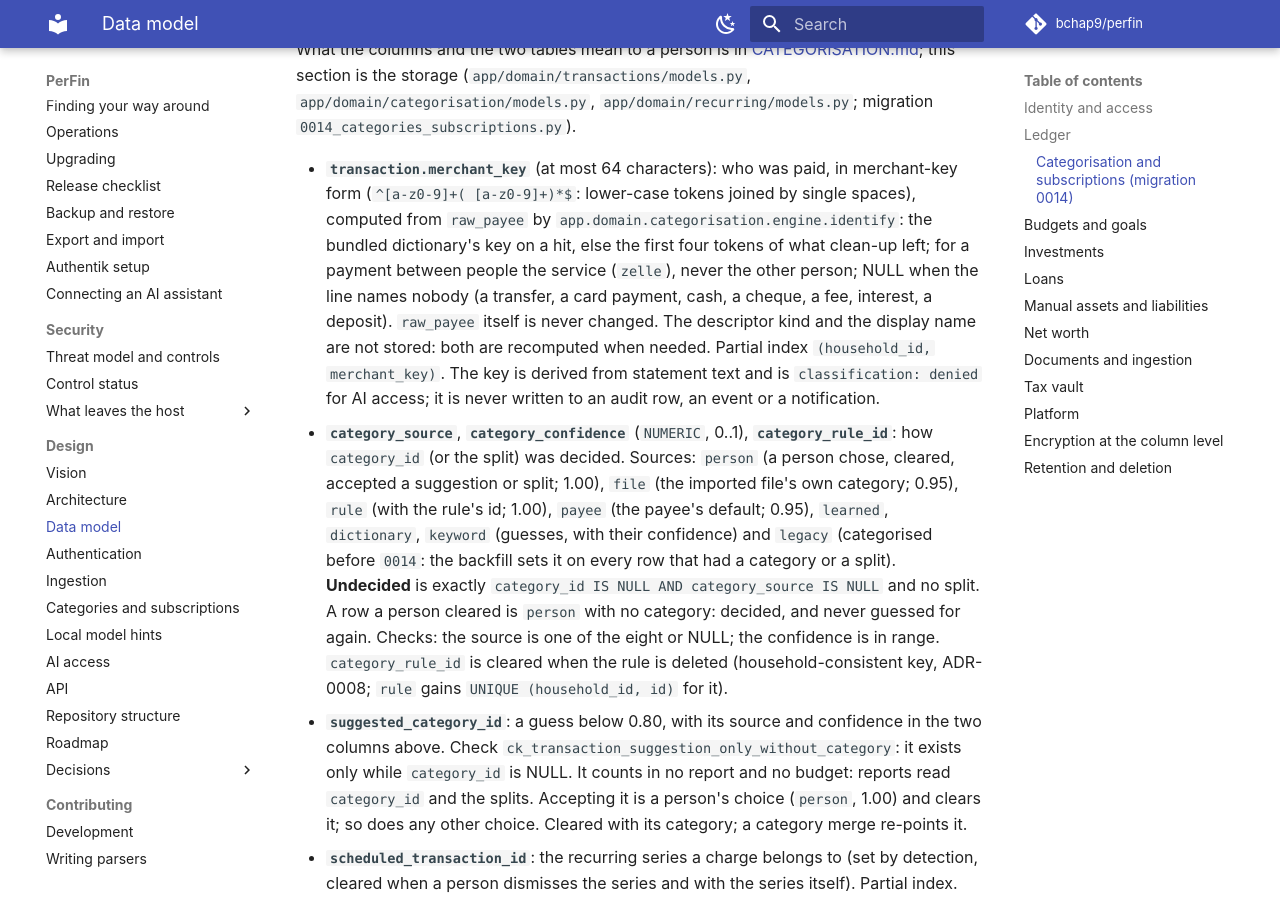
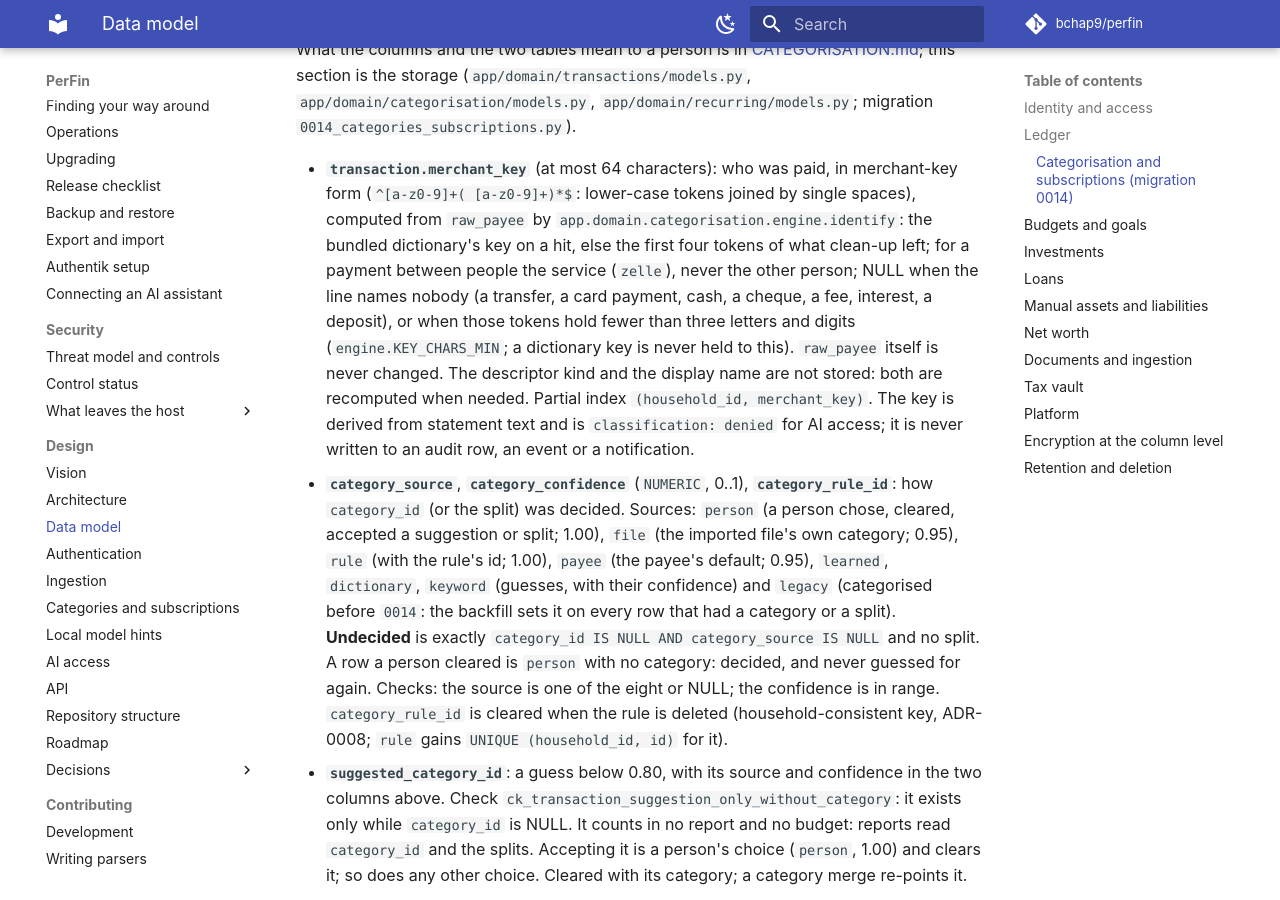
Before and after one commit to Bchap9/PerFin, an MkDocs documentation site: the page built from docs/DATA_MODEL.md, in a window 1280 px wide and 900 px high, scrolled down 7342 px. Built offline with MkDocs 1.6.1 and Material for MkDocs 9.7.7, drawn with Linux system fonts in a browser that asks for light colours; comment, search, counter and statistics services are not loaded.

Commit message:
docs(data-model): a merchant key under three letters and digits is NULL
Co-Authored-By: Claude Opus 5.5 <noreply@anthropic.com>
Claude-Session: https://claude.ai/code/session_01HRK1FXsJCfeh3aUokzUEVJ

```diff
--- a/docs/DATA_MODEL.md
+++ b/docs/DATA_MODEL.md
@@ -339,7 +339,9 @@ What the columns and the two tables mean to a person is in
   on a hit, else the first four tokens of what clean-up left; for a payment
   between people the service (`zelle`), never the other person; NULL when
   the line names nobody (a transfer, a card payment, cash, a cheque, a fee,
-  interest, a deposit). `raw_payee` itself is never changed. The descriptor
+  interest, a deposit), or when those tokens hold fewer than three letters
+  and digits (`engine.KEY_CHARS_MIN`; a dictionary key is never held to
+  this). `raw_payee` itself is never changed. The descriptor
   kind and the display name are not stored: both are recomputed when
   needed. Partial index `(household_id, merchant_key)`. The key is derived
   from statement text and is `classification: denied` for AI access; it is
```
